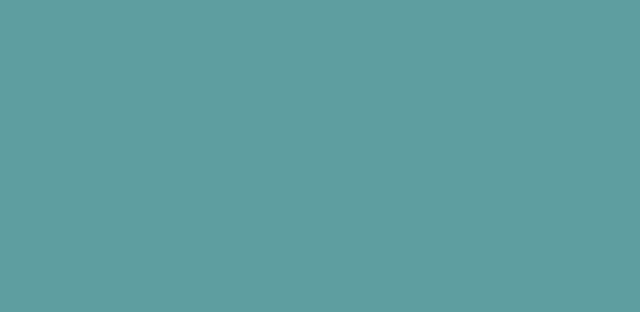
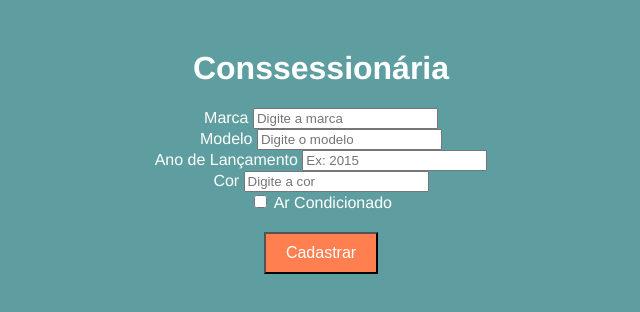
Before and after one commit to bericktk/infinity-school, a plain HTML site: page Aulas-JS/index.html in a window 1280 px wide. Shown: the whole page, without its empty margins (319-959 px from the left). Drawn offline with Linux system fonts and the light colour scheme; files that its build step writes are made by us from their sources.

Commit message:
Update index.html

```diff
--- a/Aulas-JS/index.html
+++ b/Aulas-JS/index.html
@@ -1,15 +1,45 @@
-
 <!DOCTYPE html>
-<html lang="en">
+<html lang="pt-BR">
 <head>
     <meta charset="UTF-8">
     <meta name="viewport" content="width=device-width, initial-scale=1.0">
-    <link rel="stylesheet" href="style.css">
-    <title>Document</title>
+    <title>Conssessionária</title>
+    <link rel="stylesheet" href="./style.css">
 </head>
 <body>
+    <h1 class="titulo">Conssessionária</h1>
 
+    <form class="formulario" id="formulario">
+        <div class="divisoria">
+            <label for="marca">Marca</label>
+            <input type="text" name="marca" id="marca" placeholder="Digite a marca" required>
+        </div>
 
+        <div class="divisoria">
+            <label for="modelo">Modelo</label>
+            <input type="text" name="modelo" id="modelo" placeholder="Digite o modelo" required>
+        </div>
+
+        <div class="divisoria">
+            <label for="ano_lanc">Ano de Lançamento</label>
+            <input type="number" name="ano_lanc" id="ano_lanc" placeholder="Ex: 2015" required>
+        </div>
+
+        <div class="divisoria">
+            <label for="cor">Cor</label>
+            <input type="text" name="cor" id="cor" placeholder="Digite a cor" required>
+        </div>
+
+        <div class="divisoria_alternativa">
+            <input type="checkbox" name="ar" id="ar" value="ar">
+            <label for="ar">Ar Condicionado</label>
+        </div>
+
+        <button class="botao">Cadastrar</button>
+    </form>
+
+    <section class="cartoes" id="cartoes">
+    </section>
 
     <script src="./script.js"></script>
 </body>
```
